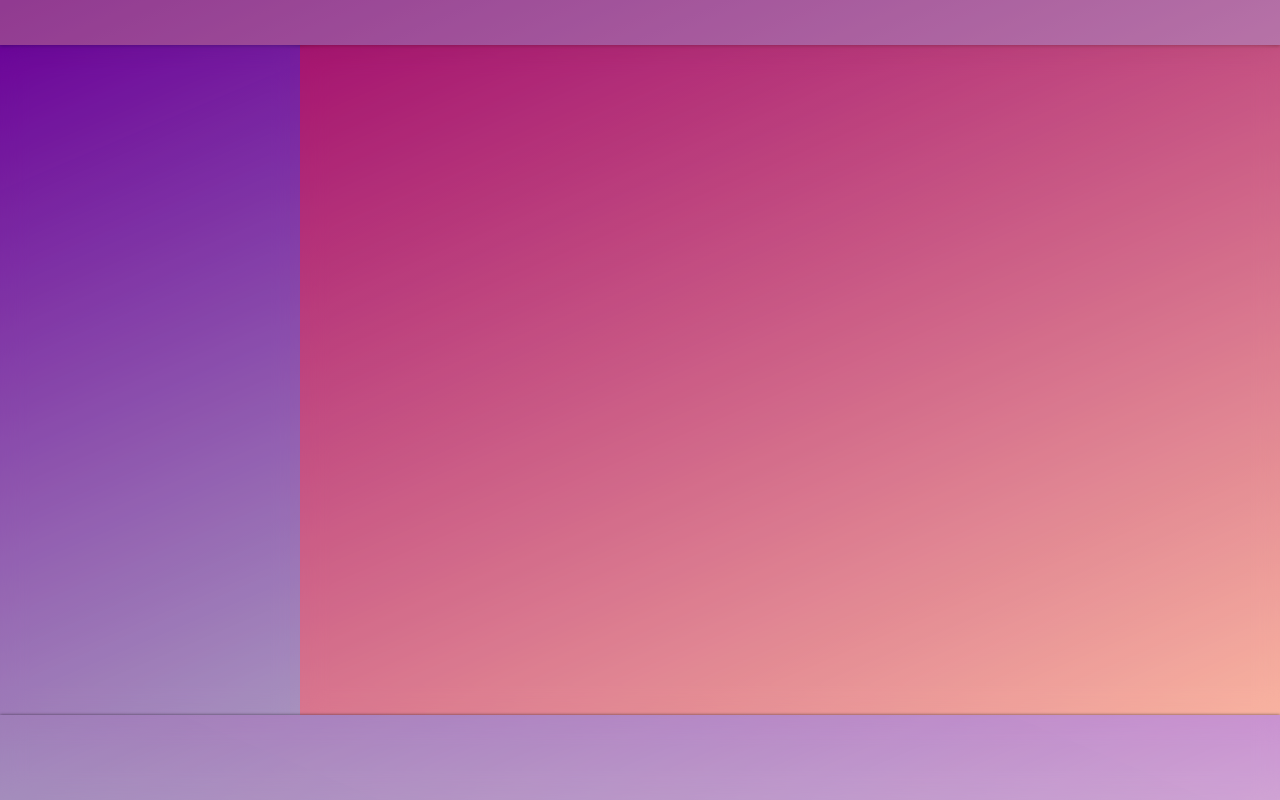
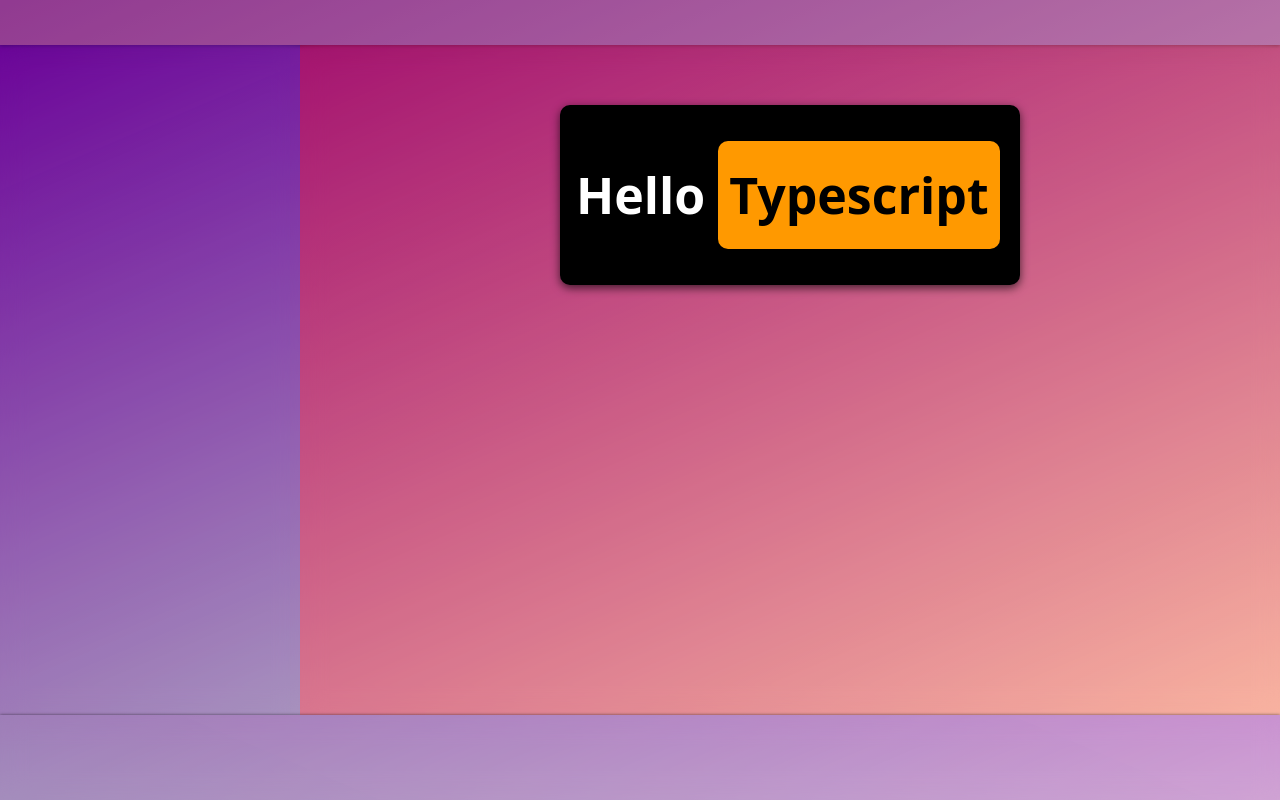
Before and after one commit to Sorry-for-time/pack-ts, a website with bundled scripts: page public/index.html in a window 1280 px wide. Built offline with nearby package versions, Linux system fonts and the light colour scheme.

Commit message:
add some detail

```diff
--- a/public/index.html
+++ b/public/index.html
@@ -14,7 +14,12 @@
     <header></header>
     <section>
       <nav></nav>
-      <main></main>
+      <main>
+        <div class="container">
+          <span class="first">Hello</span>
+          <span class="second">Typescript</span>
+        </div>
+      </main>
     </section>
     <footer></footer>
   </body>
--- a/public/style.css
+++ b/public/style.css
@@ -1,6 +1,8 @@
 * {
   padding: 0;
   margin: 0;
+  font-family: system-ui, -apple-system, BlinkMacSystemFont, "Segoe UI", Roboto, Oxygen, Ubuntu, Cantarell, "Open Sans",
+    "Helvetica Neue", sans-serif;
 }
 
 body {
@@ -40,3 +42,33 @@
   box-shadow: 0 0 3px hsla(0, 0%, 0%, 0.555);
   backdrop-filter: blur(12px);
 }
+
+main .container {
+  margin: 60px auto;
+  height: 180px;
+  width: 460px;
+  background-color: black;
+  border-radius: 10px;
+  display: grid;
+  grid-template-columns: 30% 70%;
+  align-items: center;
+  box-shadow: 0 3px 10px hsla(0, 0%, 0%, 0.664);
+}
+
+.container .first {
+  color: white;
+  font-size: 50px;
+  font-weight: 700;
+  margin-left: 16px;
+}
+
+.container .second {
+  color: black;
+  font-size: 50px;
+  font-weight: 900;
+  text-align: center;
+  margin: 20px;
+  padding: 20px 0;
+  background-color: hsl(36, 100%, 50%);
+  border-radius: 10px;
+}
```
